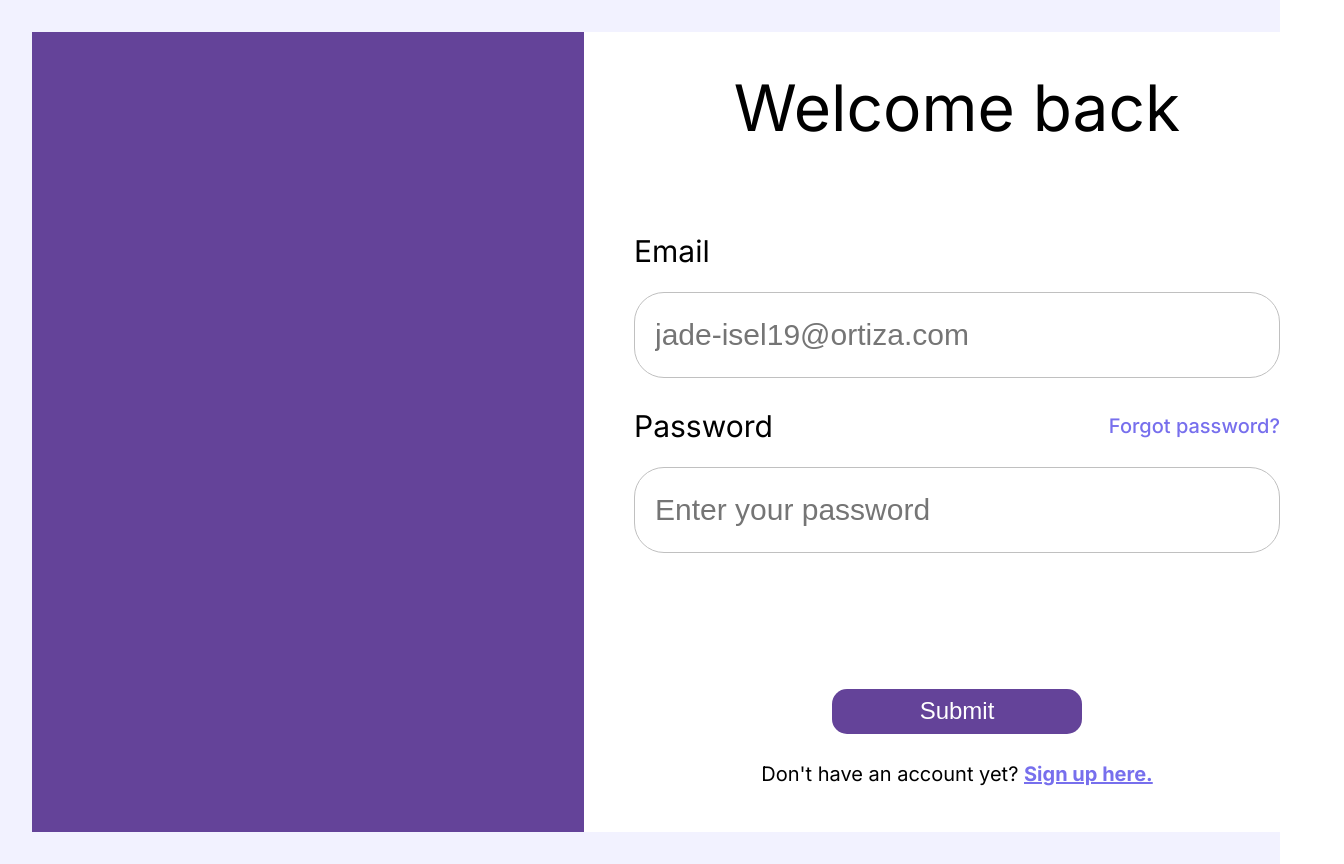
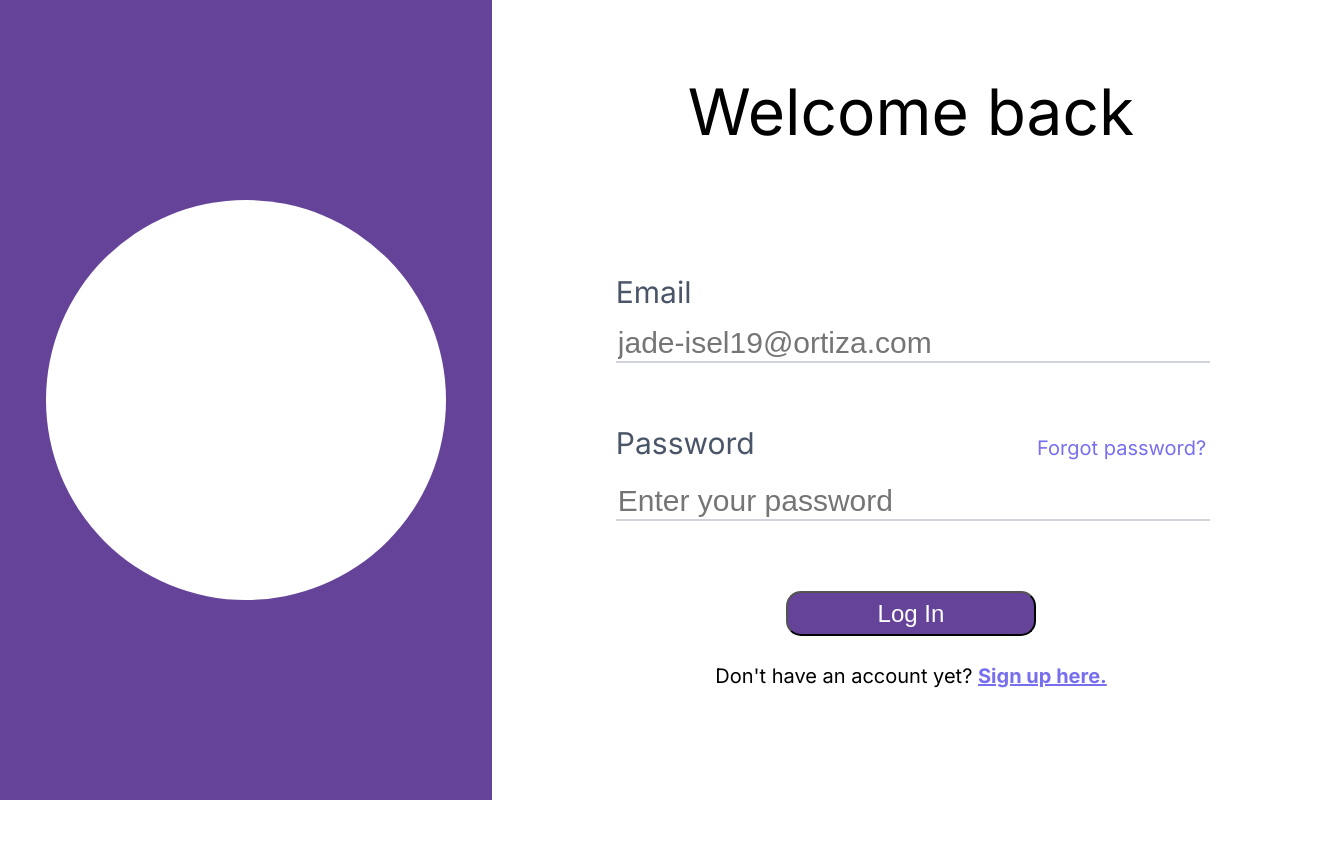
Before and after one commit to ailunshi/tracker, a React (Vite) app in the folder frontend/: page /login in a window 1280 px wide. Shown: the whole page, 1344 px wide, since content can reach past the window. After the commit the page ends 800 px from the top, so only its background shows below. Built offline with nearby package versions, Linux system fonts and the light colour scheme; no server answers.

Commit message:
feat(frontend): improve css

```diff
--- a/frontend/src/App.css
+++ b/frontend/src/App.css
@@ -1,3 +1,10 @@
+/* reset default link styles to override -webkit-any-link */
+a,
+a:link,
+a:visited {
+  color: inherit;
+  text-decoration: inherit;
+}
 
 body {
   font-family: 'Inter', sans-serif;
@@ -6,17 +13,31 @@ body {
 }
 
 #root {
-  max-width: 1280px;
-  margin: 0 auto;
-  padding: 2rem;
   text-align: center;
+}
+.circle {
+  width: 400px;
+  height: 400px;
+  background-color: white; /* Optional: Set a background color */
+  border-radius: 50%;
+}
+
+.landing-page-container {
+  display: flex;
+  flex-direction: column;
+  justify-content: center;
+  align-items: center;
+  height: 100vh;
+  width: 100vw;
 }
 
 .container {
   display: flex;
   justify-content: space-between;
+  align-items: center;
   flex-wrap: wrap;
   justify-content: center;
+  flex-direction: column;
   padding: 20px;
 }
 
@@ -25,11 +46,11 @@ body {
 }
 
 .inputContainer {
-  top: 50%;
   display: flex;
   flex-direction: column;
   justify-content: center;
-  margin-bottom: 100px;
+  margin-bottom: 25px;
+  width: 80%;
 }
 
 .login-container {
@@ -39,7 +60,7 @@ body {
 }
 
 .login-left {
-  flex: 1;
+  flex: 2;
   background-color: var(--smoked-verbena);
   display: flex;
   flex-direction: column;
@@ -47,20 +68,30 @@ body {
   align-items: center;
 }
 
+.form-container {
+  display: flex;
+  flex-direction: column;
+  justify-content: center;
+  align-items: center;
+  width: 100%;
+}
+
 .login-right {
-  flex: 1;
+  flex: 3;
   background-color: var(--white);
   display: flex;
   flex-direction: column;
   justify-content: center;
   align-items: center;
   padding-left: 50px;
+  width: 100%;
 }
 
 .frontTitle {
   font-size: 64px;
   font-weight: 400;
-  margin-bottom: 75px;
+  margin-top: 0px;
+  margin-bottom: 85px;
 }
 
 .emphasis {
@@ -177,3 +208,70 @@ body {
 .card {
   padding: 2em;
 }
+
+/* UnderlineInput Component Styles */
+.underline-input-container {
+  width: 100%;
+  display: flex;
+  flex-direction: column;
+  justify-content: space-between;
+  margin-top: 25px;
+  margin-bottom: 25px;
+}
+
+.underline-input-label {
+  transition: color 0.3s;
+  color: #4a5568;
+  text-align: left;
+  font-size: 30px;
+  margin-bottom: 10px;
+}
+
+.underline-input-label.focused {
+  color: var(--smoked-verbena);
+}
+
+.underline-input-required {
+  color: var(--urgent-indigo);
+}
+
+.underline-input-field {
+  width: 100%;
+  background-color: transparent;
+  border: none;
+  border-bottom: 2px solid #d1d5db;
+  outline: none;
+  transition: border-color 0.3s;
+  color: #000000;
+  font-size: 30px;
+}
+
+.underline-input-field.focused {
+  border-color: var(--smoked-verbena);
+}
+
+.underline-input-field.error {
+  border-color: var(--urgent-indigo);
+}
+
+.underline-input-field.disabled {
+  opacity: 0.5;
+  cursor: not-allowed;
+}
+
+.underline-input-error {
+  color: var(--urgent-indigo);
+}
+
+.underline-input-right-label {
+  font-size: 20px;
+  color: var(--urgent-indigo) !important; /* !important */
+  font-style: italic;
+  text-decoration: none !important; /* !important */
+}
+
+.underline-input-label-container {
+  display: flex;
+  justify-content: space-between;
+  align-items: center;
+}
--- /dev/null
+++ b/frontend/src/components/UnderlineInput.jsx
@@ -0,0 +1,59 @@
+import { useState } from 'react';
+
+const UnderlineInput = ({
+  name,
+  label,
+  value,
+  onChange,
+  type = 'text',
+  required = false,
+  placeholder = '',
+  disabled = false,
+  className = '',
+  error = '',
+  rightLabel = ''
+}) => {
+  const [isFocused, setIsFocused] = useState(false);
+
+  return (
+    <div className={`underline-input-container ${className}`}>
+        <div className="underline-input-label-container">
+        <label
+            htmlFor={name}
+            className={`underline-input-label ${isFocused ? 'focused' : ''}`}
+        >
+            {label}
+            {required && <span className="underline-input-required">*</span>}
+        </label>
+        {rightLabel && (
+            <p className="underline-input-right-label">{rightLabel}</p>
+        )}
+      </div>
+      <div>
+        <input
+          id={name}
+          name={name}
+          type={type}
+          value={value}
+          onChange={onChange}
+          disabled={disabled}
+          placeholder={placeholder}
+          required={required}
+          onFocus={() => setIsFocused(true)}
+          onBlur={() => setIsFocused(false)}
+          className={`underline-input-field
+            ${isFocused ? 'focused' : ''}
+            ${error ? 'error' : ''}
+            ${disabled ? 'disabled' : ''}
+          `}
+        />
+      </div>
+
+      {error && (
+        <p className="underline-input-error">{error}</p>
+      )}
+    </div>
+  );
+};
+
+export default UnderlineInput;
--- a/frontend/src/index.css
+++ b/frontend/src/index.css
@@ -1,3 +1,5 @@
+
+
 :root {
   font-family: system-ui, Avenir, Helvetica, Arial, sans-serif;
   line-height: 1.5;
@@ -22,47 +24,6 @@
   --white: rgba(255, 255, 255, 1);
 }
 
-a {
-  font-weight: 500;
-  color: #646cff;
-  text-decoration: inherit;
-}
-a:hover {
-  color: #535bf2;
-}
-
-body {
-  margin: 0;
-  display: flex;
-  place-items: center;
-  min-width: 320px;
-  min-height: 100vh;
-}
-
-h1 {
-  font-size: 3.2em;
-  line-height: 1.1;
-}
-
-button {
-  border-radius: 8px;
-  border: 1px solid transparent;
-  padding: 0.6em 1.2em;
-  font-size: 1em;
-  font-weight: 500;
-  font-family: inherit;
-  background-color: #1a1a1a;
-  cursor: pointer;
-  transition: border-color 0.25s;
-}
-button:hover {
-  border-color: var(--smoked-verbena);
-}
-button:focus,
-button:focus-visible {
-  outline: 4px auto -webkit-focus-ring-color;
-}
-
 @media (prefers-color-scheme: light) {
   :root {
     color: #213547;
@@ -76,62 +37,10 @@ button:focus-visible {
   }
 }
 
-.login-container {
+body {
+  margin: 0;
+  padding: 0;
+  width: 100vw;
+  height: 100vh;
   display: flex;
-  width: 100%;
-  height: 100vh;
 }
-
-.login-left {
-  flex: 1;
-  background-color: var(--urgent-indigo);
-}
-
-.login-right {
-  flex: 1;
-  padding: 2rem;
-  display: flex;
-  flex-direction: column;
-  justify-content: center;
-}
-
-.inputContainer {
-  margin-bottom: 1.5rem;
-}
-
-.input {
-  width: 100%;
-  padding: 0.75rem;
-  margin-top: 0.5rem;
-  border: 1px solid #ccc;
-  border-radius: 4px;
-  font-size: 1rem;
-}
-
-.password-header {
-  display: flex;
-  justify-content: space-between;
-  align-items: center;
-  margin-top: 1rem;
-}
-
-.error-message {
-  color: var(--very-bad-red);
-  margin-top: 1rem;
-}
-
-.button {
-  background-color: var(--urgent-indigo);
-  color: white;
-  padding: 0.75rem 1.5rem;
-  border: none;
-  border-radius: 4px;
-  cursor: pointer;
-  font-size: 1rem;
-  width: 100%;
-  margin-top: 1rem;
-}
-
-.button:hover {
-  background-color: var(--smoked-verbena);
-}
--- a/frontend/src/pages/landing-page.jsx
+++ b/frontend/src/pages/landing-page.jsx
@@ -2,7 +2,7 @@ import { Link } from 'react-router-dom'
 
 const Home = () => {
     return (
-        <div>
+        <div className="landing-page-container">
             <h1 className="frontTitle">Writing Productivity Tracker</h1>
 
             <div className="container">
--- a/frontend/src/pages/login.jsx
+++ b/frontend/src/pages/login.jsx
@@ -1,7 +1,7 @@
 import { useState } from 'react';
 import { Link, useNavigate } from 'react-router-dom';
 import { useAuth } from '../context/AuthContext';
-
+import UnderlineInput from '../components/UnderlineInput';
 function Login() {
     const [email, setEmail] = useState("");
     const [password, setPassword] = useState("");
@@ -22,37 +22,33 @@ function Login() {
     return (
         <div className="login-container">
             <div className="login-left">
+                <div className="circle">
+
+                </div>
             </div>
 
             <div className="login-right">
                 <h1 className="frontTitle">Welcome back</h1>
-                <form onSubmit={handleLogin}>
+                <form className="form-container" onSubmit={handleLogin}>
                     <div className="inputContainer">
-                        <p className="tightText">Email</p>
-                        <input
-                            type="text"
-                            className="input"
+                        <UnderlineInput
+                            label="Email"
                             placeholder="jade-isel19@ortiza.com"
                             value={email}
                             onChange={(e) => setEmail(e.target.value)}
                         />
-
-                        <div className="password-header">
-                            <p className="tightText">Password</p>
-                            <Link to="forgot-password" className= "smallText" style={{color: "var(--urgent-indigo)", fontWeight: "semibold", fontStyle: "italic"}}>Forgot password?</Link>
-                        </div>
-
-                        <input
-                            type="password"
-                            className="input"
+                        <UnderlineInput
+                            label="Password"
                             placeholder="Enter your password"
                             value={password}
+                            type="password"
+                            rightLabel={<Link to="/forgot-password">Forgot password?</Link>}
                             onChange={(e) => setPassword(e.target.value)}
                         />
                     </div>
 
                     <div className="container">
-                        <button type="submit" className="button button-small">Submit</button>
+                        <button type="submit" className="button button-small">Log In</button>
                         <div className="container container-small">
                             <p className="smallText">
                                 Don't have an account yet? <Link to="/registration-name" style={{color: "var(--urgent-indigo)", fontWeight: "bold", textDecorationLine: "underline"}}>Sign up here.</Link>
```
